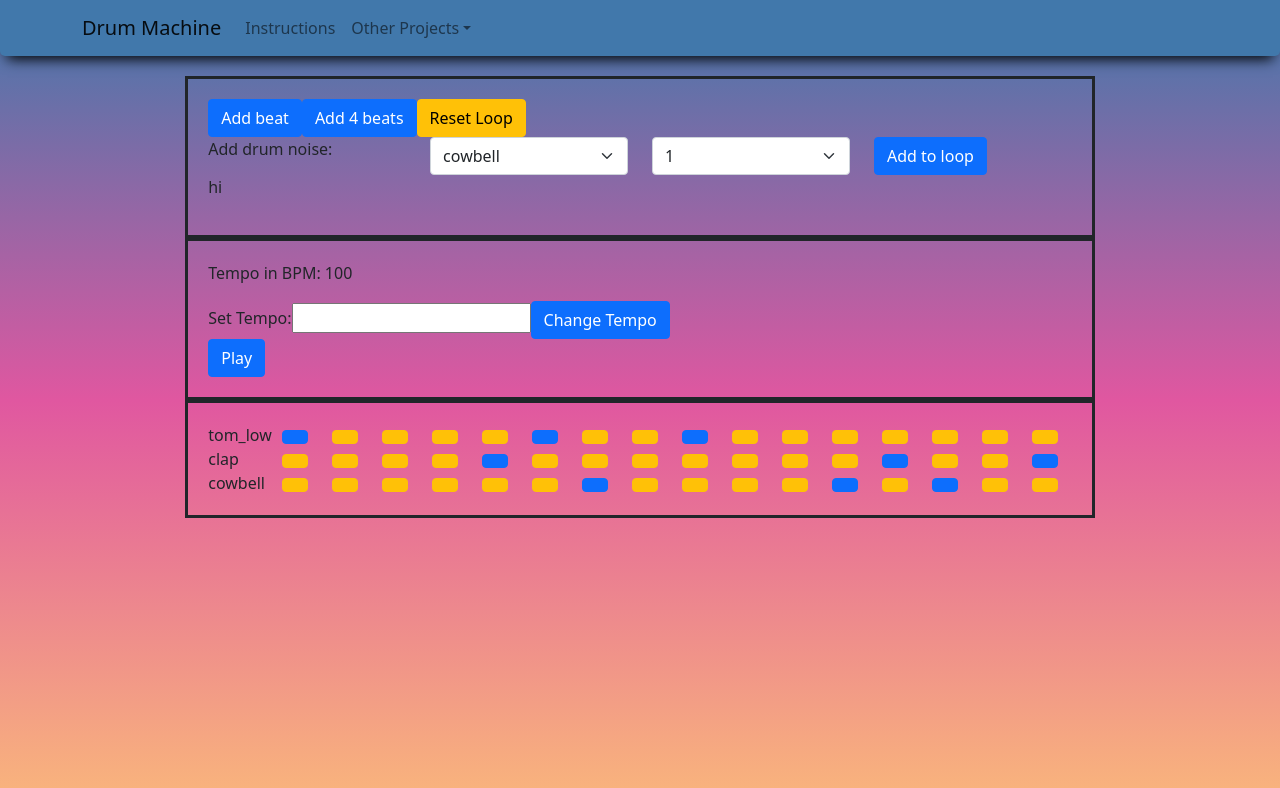
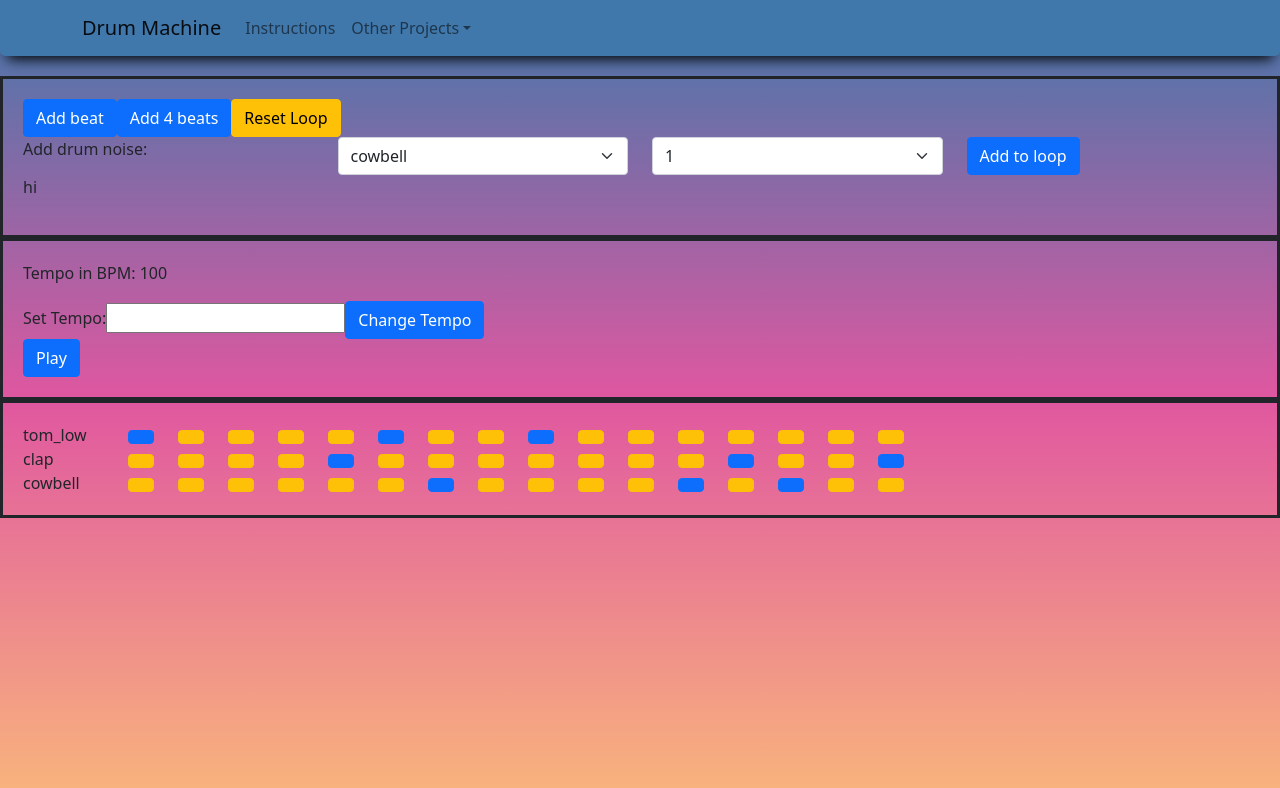
Before and after one commit to professional-pigeon/react-music-app, a React (Create React App) app: page / in a window 1280 px wide. Shown: the top 788 px of the page. Built offline with nearby package versions, Linux system fonts and the light colour scheme; no server answers.

Commit message:
add padding to sub-main class

```diff
--- a/src/App.css
+++ b/src/App.css
@@ -17,7 +17,6 @@ body {
   background-size: cover;
   background-repeat: no-repeat;
   background-position-y: bottom;
-  height: 100vh;
 }
 
 .LeftMostCol {
@@ -29,14 +28,14 @@ body {
 }
 
 #buttonRow {
-  height: 100px;
-  padding: 20px 20px 20px 20px;
+  padding: 20px;
 }
 
 .main {
   display: flex;
   align-items: center;
   flex-direction: column;
+  height: 100vh
 }
 .sub-main {
   width: 100%;
--- a/src/App.js
+++ b/src/App.js
@@ -9,9 +9,7 @@ function App() {
   return (
     <div className='main'>
       <HeaderControl />
-      <div >
-        <SoundControl />
-      </div>
+      <SoundControl />
     </div>
   );
 }
```
